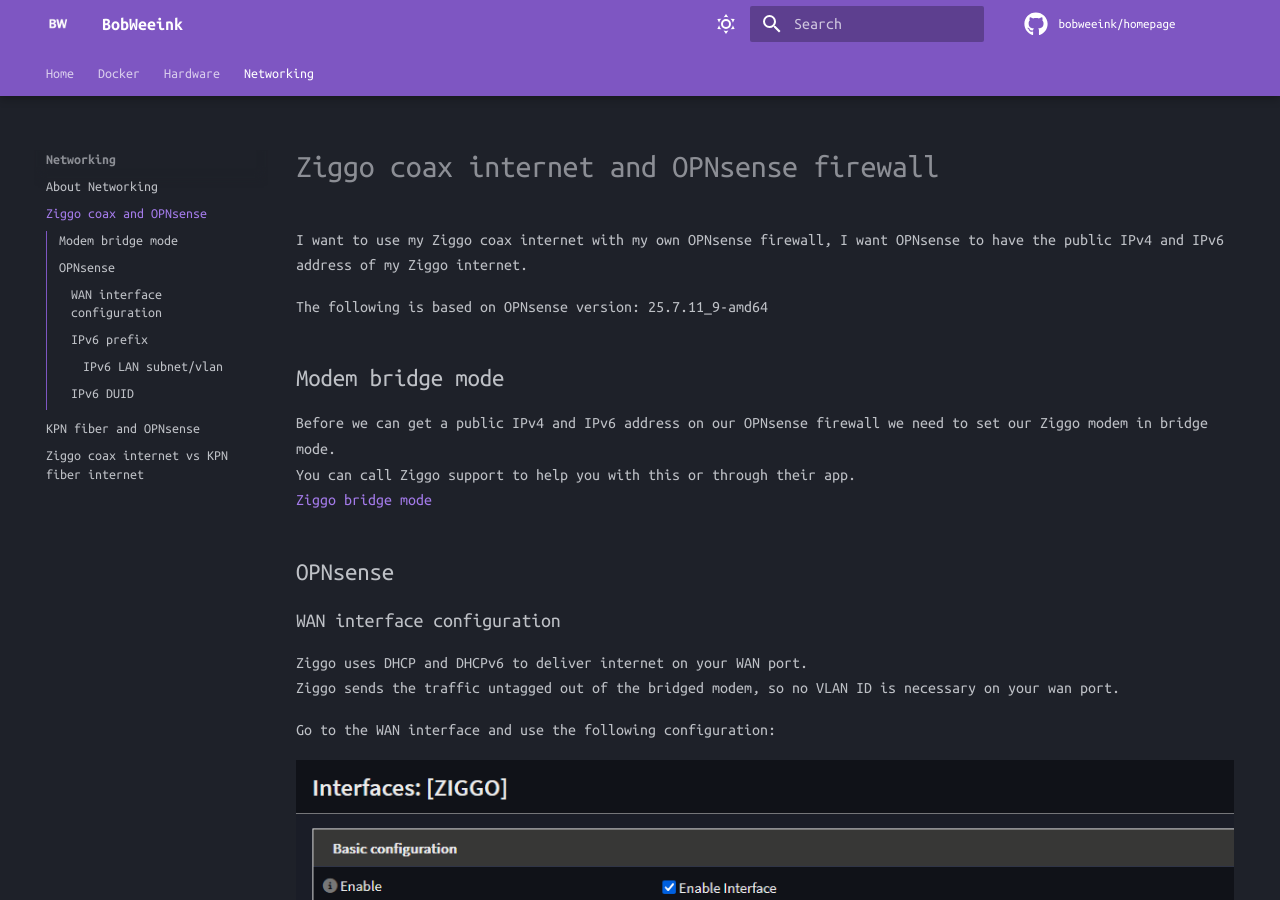
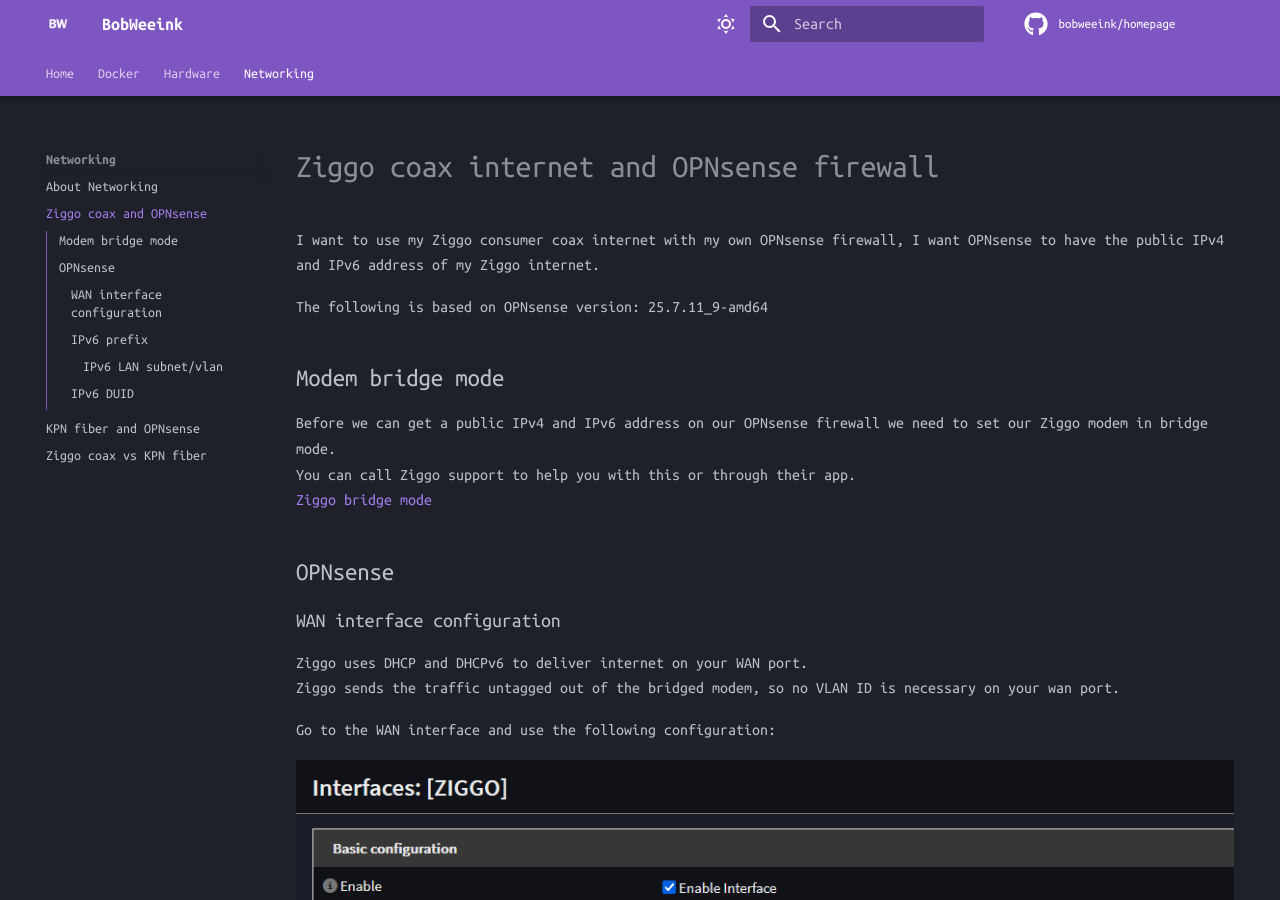
Before and after one commit to bobweeink/homepage, an MkDocs documentation site: the page built from docs/networking/ziggo-coax-opnsense.md, in a window 1280 px wide and 900 px high. Built offline with MkDocs 1.6.1 and Material for MkDocs 9.7.7, drawn with Linux system fonts in a browser that asks for light colours; comment, search, counter and statistics services are not loaded.

Commit message:
title change for ziggo vs kpn

```diff
--- a/docs/networking/ziggo-coax-opnsense.md
+++ b/docs/networking/ziggo-coax-opnsense.md
@@ -1,6 +1,6 @@
 # Ziggo coax internet and OPNsense firewall
 
-I want to use my Ziggo coax internet with my own OPNsense firewall, I want OPNsense to have the public IPv4 and IPv6 address of my Ziggo internet.
+I want to use my Ziggo consumer coax internet with my own OPNsense firewall, I want OPNsense to have the public IPv4 and IPv6 address of my Ziggo internet.
 
 The following is based on OPNsense version: 25.7.11_9-amd64
 
--- a/mkdocs.yml
+++ b/mkdocs.yml
@@ -102,4 +102,4 @@
     - About Networking: networking/index.md
     - Ziggo coax and OPNsense: networking/ziggo-coax-opnsense.md
     - KPN fiber and OPNsense: networking/kpn-fiber-opnsense.md
-    - Ziggo coax internet vs KPN fiber internet: networking/ziggo-coax-vs-kpn-fiber.md
+    - Ziggo coax vs KPN fiber: networking/ziggo-coax-vs-kpn-fiber.md
```
